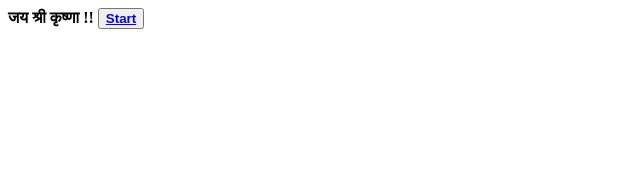
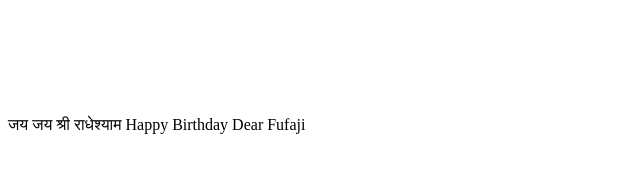
Before and after one commit to fireman13/fireman13, a plain HTML site: page index.html in a window 1280 px wide. Shown: the whole page, without its empty margins (0-640 px from the left). Drawn offline with Linux system fonts and the light colour scheme.

Commit message:
Update index.html

```diff
--- a/index.html
+++ b/index.html
@@ -2,15 +2,17 @@
 <html>
   <head>
     <meta charset="utf-8">
-    <title>Hello World!</title>
-    <link rel="stylesheet" href="index.css">
+    <title>Animation Text</title>
+    <link rel="stylesheet" href="style.css">
   </head>
   <body>
+  <br><br><br><br><br><br>
+<div class="container">
+  <span class="text1">जय जय श्री राधेश्याम</span>
+  <span class="text2">Happy Birthday Dear Fufaji</span>
+</div>
 
-<div class="container">
-  <span class="text1"><b>जय श्री कृष्णा !!</b></span>
-  <span class="text2"><button type="button"><a href="page.html"><b>Start</b></a></button></span>
-</div>
+
 
   </body>
 </html>
```
